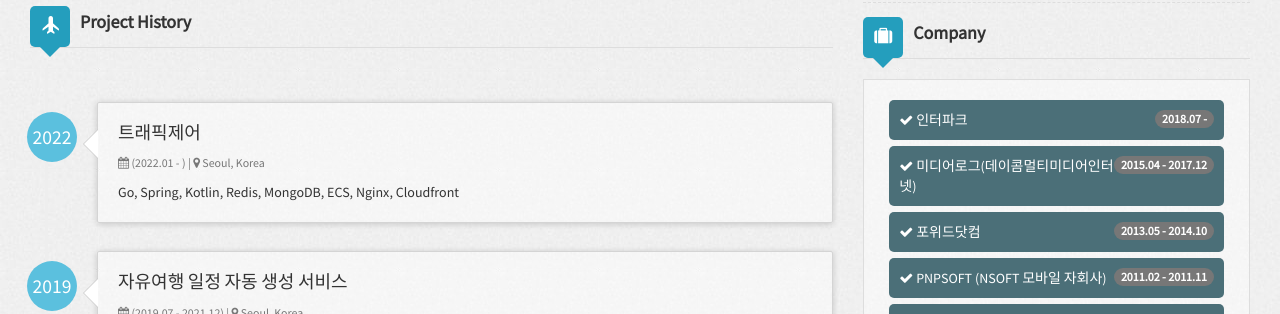
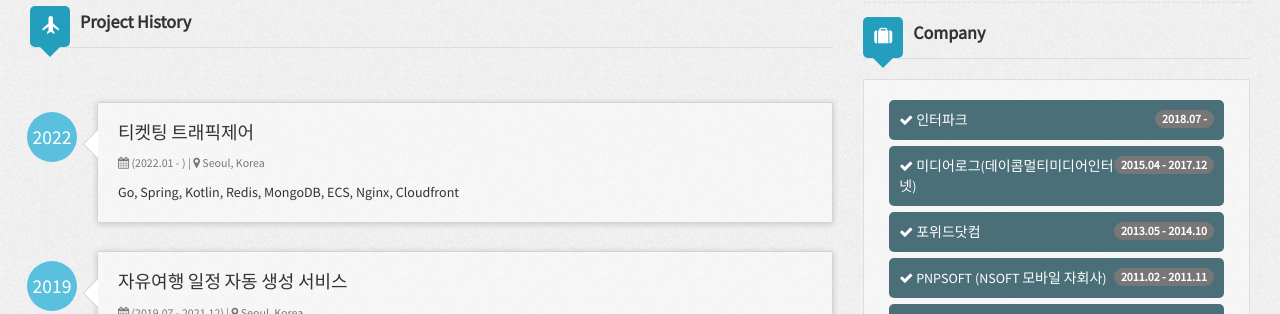
Before and after one commit to hairgely/resume, a Jekyll site: the page built from index.html, in a window 1280 px wide and 900 px high. Shown: the part 128-442 px from the top of the window. Built offline with Jekyll 4.4.1, drawn with Linux system fonts in a browser that asks for light colours; nearby versions of some CDN libraries.

Commit message:
work update 2

```diff
--- a/_config.yml
+++ b/_config.yml
@@ -51,7 +51,7 @@ author:
 #      description: I am not a description. I am not description.I am not description. I am not a description. I am not description.I am not description. I am not a description. I am not description.I am not description. I am not a description. I am not description.I am not description. I am not a description. I am not description.I am not description. I am not a description. I am not description.I am not description. I am not a description. I am not description.I am not description. I am not a description. I am not description.I am not description.
   projectHistory:
     - project113:
-      name: 트래픽제어
+      name: 티켓팅 트래픽제어
       location: Seoul, Korea
       company:
       started: 2022
```
